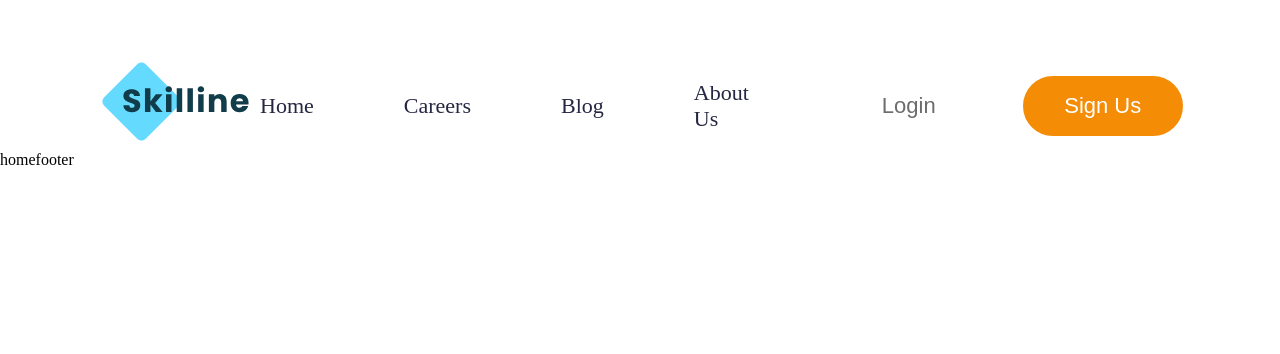
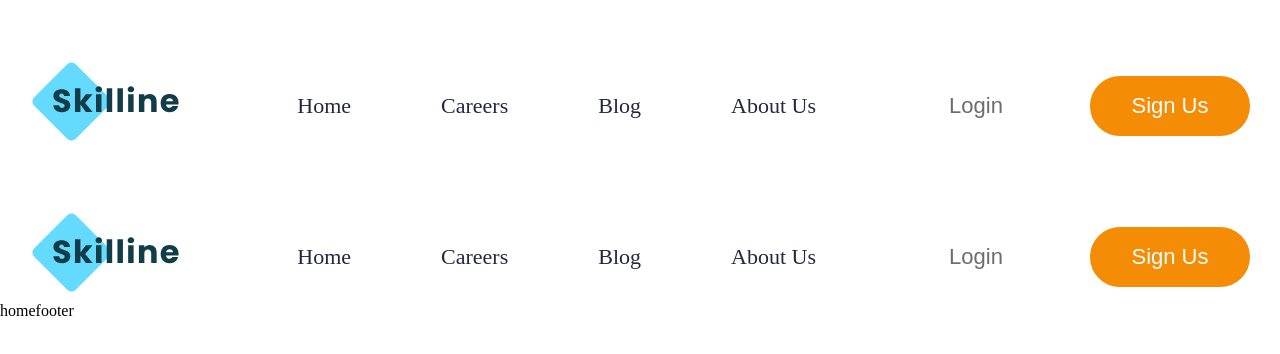
Before and after one commit to KiwiScreams/Skilline, a React (Vite) app: page / in a window 1280 px wide. Shown: the top 354 px of the page. Built offline with nearby package versions, Linux system fonts and the light colour scheme.

Commit message:
responsive desktop header

```diff
--- a/src/components/shared/header/Header.css
+++ b/src/components/shared/header/Header.css
@@ -56,3 +56,24 @@ header .signup:hover
     background-color: transparent;
     color: var(--orange--clr);
 }
+@media screen and (max-width: 1360px)
+{
+    header
+    {
+        padding: 60px 30px 0 30px;
+    }
+}
+@media screen and (max-width: 1200px)
+{
+    header nav
+    {
+        gap: 15px;
+    }
+}
+@media screen and (max-width: 950px)
+{
+    header .btn-container
+    {
+        gap: 14px;
+    }
+}
--- a/src/components/shared/header/Header.jsx
+++ b/src/components/shared/header/Header.jsx
@@ -4,7 +4,24 @@ import { Link } from "react-router-dom";
 const Header = () => {
   return (
     <>
-      <header>
+      <header className="desktop">
+        <h1 className="pointer">
+          <img src={logo} alt="Skilline" />
+        </h1>
+        <nav>
+          <Link to="/">Home</Link>
+          <Link to="/">Careers</Link>
+          <Link to="/">Blog</Link>
+          <Link to="/">About Us</Link>
+          <div className="btn-container">
+            <button className="login btn">Login</button>
+            <button to="/" className="signup btn">
+              Sign Us
+            </button>
+          </div>
+        </nav>
+      </header>
+      <header className="mobile">
         <h1 className="pointer">
           <img src={logo} alt="Skilline" />
         </h1>
```
